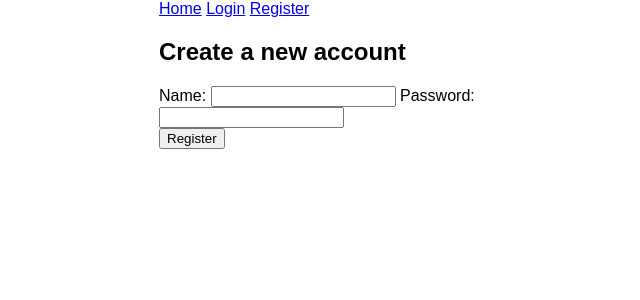
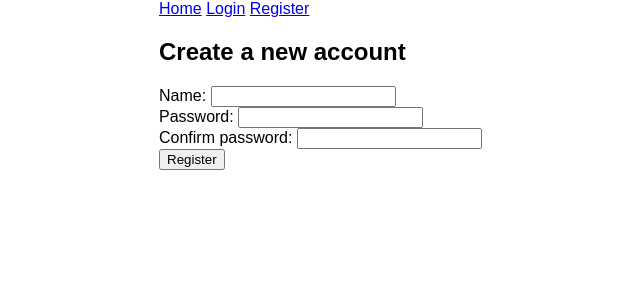
Before and after one commit to miartris/Keskustelusovellus, a Flask app: page /register in a window 1280 px wide. Shown: the top 300 px of the page, without its empty margins (231-871 px from the left). Run offline with Flask 3, Linux system fonts and the light colour scheme.

Commit message:
Add validation for user input

```diff
--- a/routes.py
+++ b/routes.py
@@ -19,7 +19,26 @@ def index():
 def register():
     if request.method == "POST":
         name = request.form["reg_name"]
+        name_stripped = name.strip()
         password = request.form["reg_password"]
+        password_confirmation = request.form["reg_password_check"]
+
+        if (password != password_confirmation):
+            flash("Passwords don't match", "is_error")
+            return redirect("/register")
+
+        if (len(name) < 3 or len(name) > 25 or len(name) != len(name_stripped)):
+            flash("Name must be between 3 and 25 characters long and contain no whitespace", "is_error")
+            return redirect("/login")
+
+        if (len(name) < 3 or len(name) > 25 or len(name) != len(name_stripped)):
+            flash("Name must be between 3 and 25 characters long and contain no whitespace", "is_error")
+            return redirect("/login")
+
+        if (len(password) < 3 or len(password) != len(password.strip())):
+            flash("Password must be longer than three characters and contain no whitespace", "is_error")
+            return redirect("/login")
+
         models.create_new_user(name, password)
         flash("Registered successfully", "is_success")
         return redirect("/login")
--- a/templates/register.html
+++ b/templates/register.html
@@ -4,8 +4,12 @@
 <form action="/register" method="POST">
     Name:
     <input type="text" name="reg_name">
+    <br>
     Password:
     <input type="password" name="reg_password">
+    <br>
+    Confirm password:
+    <input type="password" name="reg_password_check">
     <br>
     <input type="submit" value="Register">
 </form>
```
